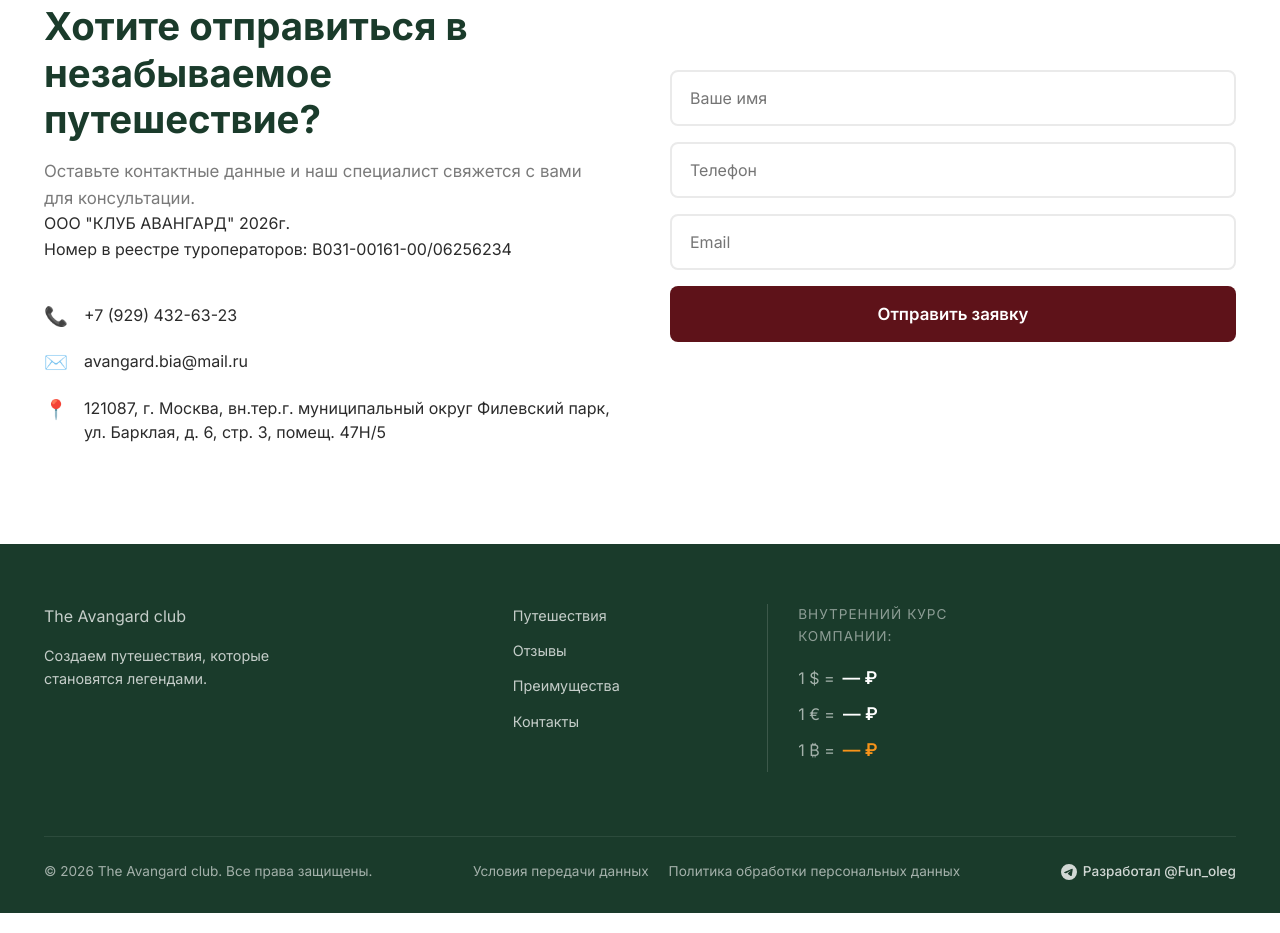
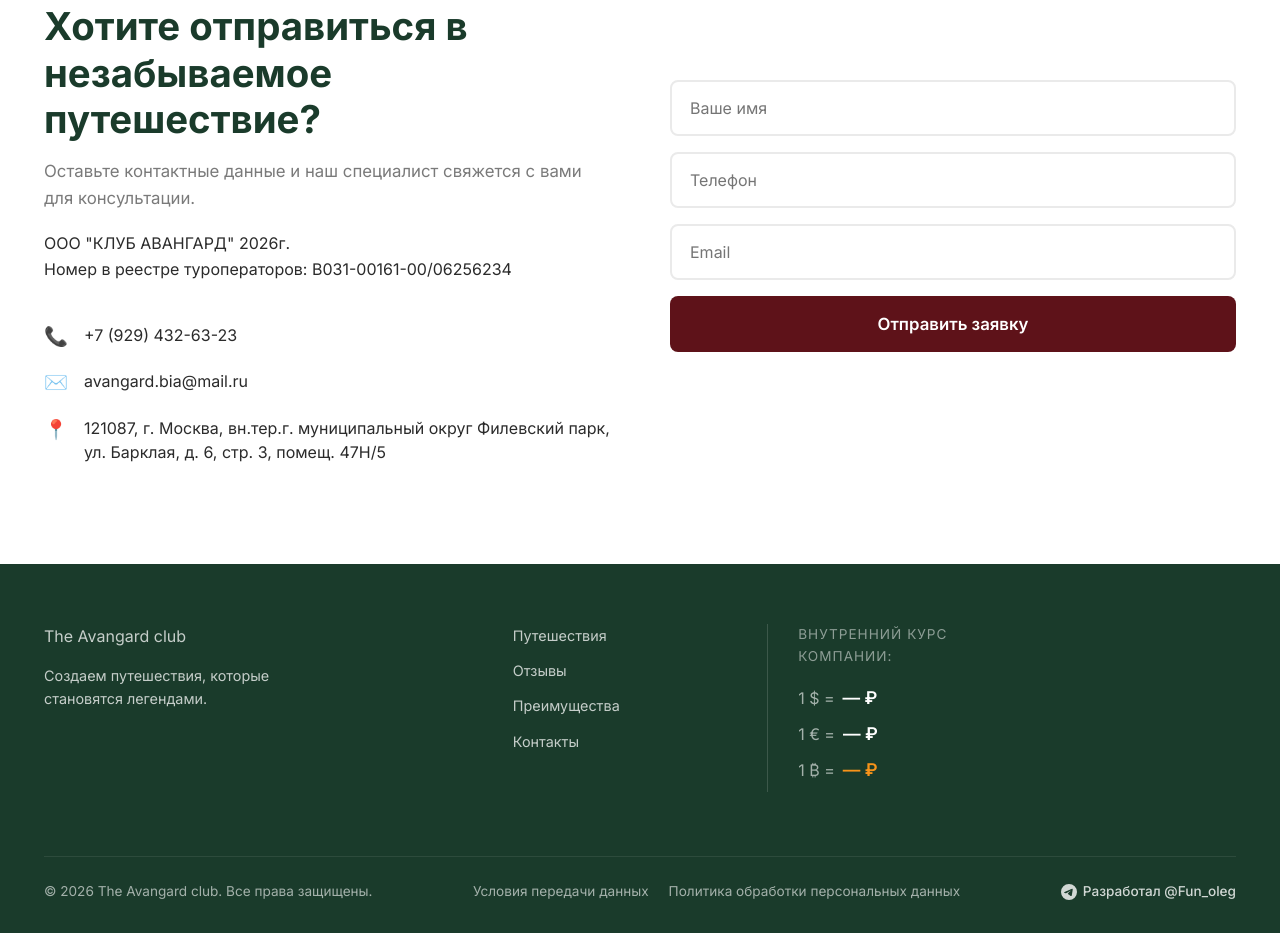
Before and after one commit to okisilev/Avangard, a plain HTML site: page index.html in a window 1280 px wide. Shown: the part 3187-4120 px from the top of the page. Drawn offline with Linux system fonts and the light colour scheme; no server answers.

Commit message:
padding-bottom: 20px;

```diff
--- a/index.html
+++ b/index.html
@@ -265,9 +265,9 @@
         <div class="container contact__container">
             <div class="contact__info">
                 <h2 class="section-title">Хотите отправиться в незабываемое путешествие?</h2>
-                <p class="section-subtitle">Оставьте контактные данные и наш специалист свяжется с вами для
+                <p class="section-subtitle" style="padding-bottom: 20px;">Оставьте контактные данные и наш специалист свяжется с вами для
                     консультации.</p>
-                <p> </p>
+
                 <p>ООО "КЛУБ АВАНГАРД" 2026г.</p>
                 <p>Номер в реестре туроператоров: В031-00161-00/06256234</p>
                 <div class="contact__details">
```
